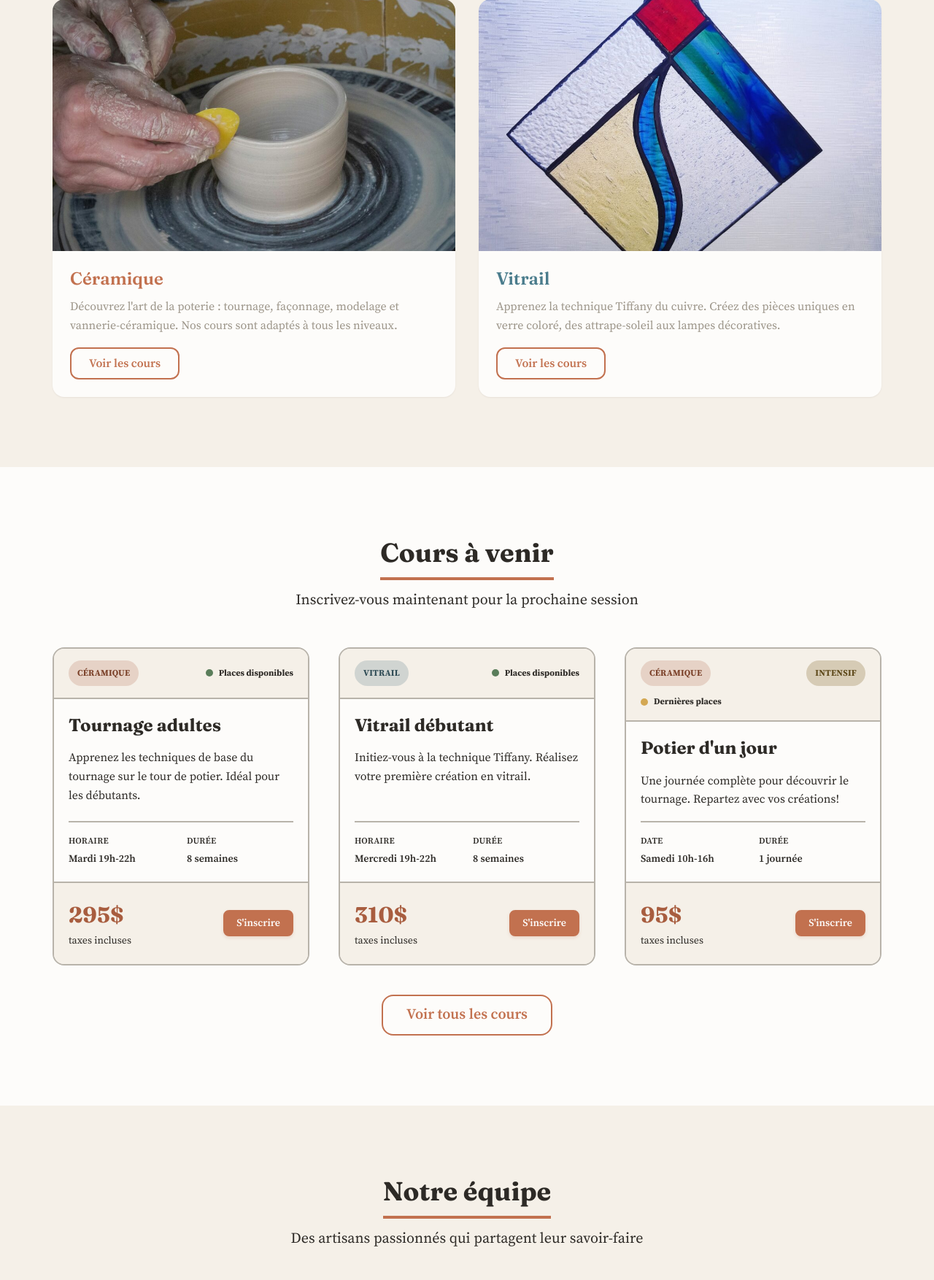
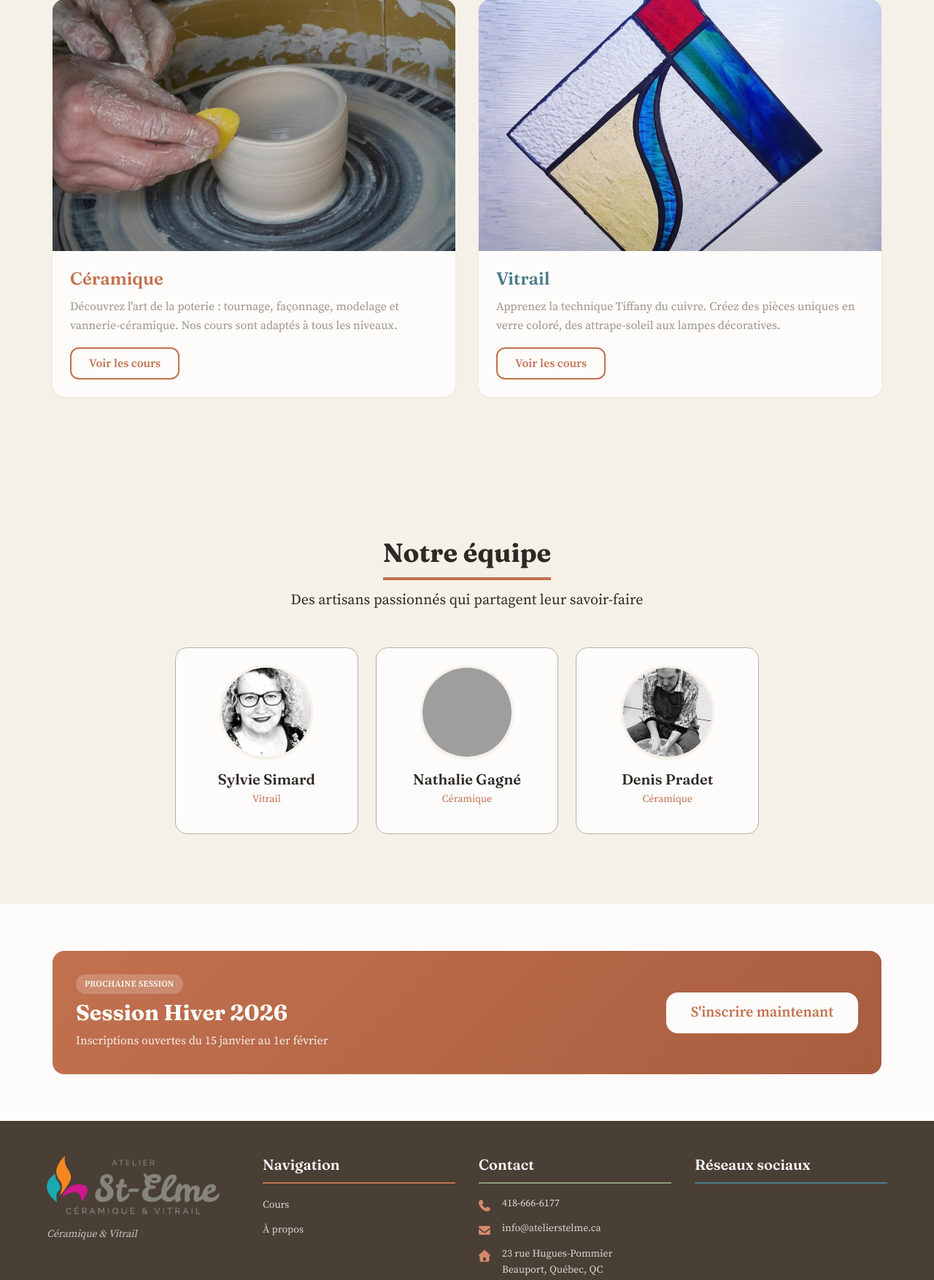
Before and after one commit to camauger/idoine, a Python web app: template src/templates/pages/home.html in a window 1280 px wide. Shown: the part 1406-3160 px from the top of the page at 73% size. Run offline with Jinja, Linux system fonts and the light colour scheme; the template is opened without the code that fills it, so the values that code supplies are empty; style sheets or scripts are compiled from the project's sources; grey boxes are pictures that could not be loaded.

Commit message:
Comment out the Featured Courses section in home.html for future reference

```diff
--- a/src/templates/pages/home.html
+++ b/src/templates/pages/home.html
@@ -69,7 +69,7 @@
   </section>
 
   {# Featured Courses Section #}
-  <section class="section section-courses" aria-labelledby="courses-title">
+  <!-- <section class="section section-courses" aria-labelledby="courses-title">
     <div class="container">
       <header class="section-header">
         <h2 id="courses-title" class="section-title">Cours à venir</h2>
@@ -168,7 +168,7 @@
         <a href="{{ courses_url }}" class="btn btn-outline btn-lg">Voir tous les cours</a>
       </div>
     </div>
-  </section>
+  </section> -->
 
   {# Team Teaser Section #}
   <section class="section section-team" aria-labelledby="team-title">
```
